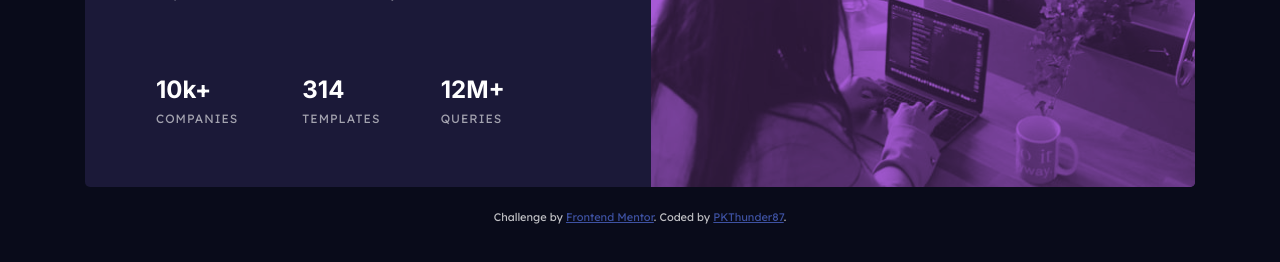
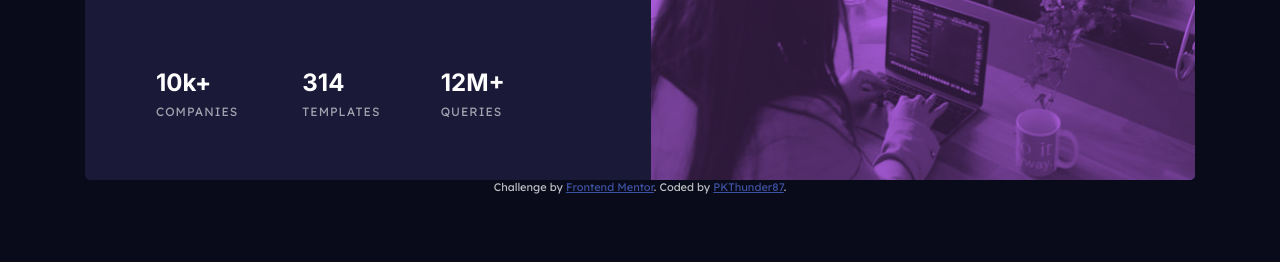
Before and after one commit to pkthunder87/stats-card, a plain HTML site: page index.html in a window 1280 px wide. Shown: the part 436-698 px from the top of the page. Drawn offline with Linux system fonts and the light colour scheme.

Commit message:
Fix: Fix body viewport sizes to support laptop and phones

```diff
--- a/sass/_base.scss
+++ b/sass/_base.scss
@@ -3,10 +3,18 @@
 
 // Variables
 $bp-phone: 27.5em; // 440px
+$bp-tablet: 50em; // 800px
+$bp-laptop: 65em; // 1040px
 
 // Mixins
 @mixin query($bp-phone) {
   @media only screen and (max-width: $bp-phone) {
+    @content;
+  }
+}
+
+@mixin queryHeight($breakpoint-height) {
+  @media only screen and (max-height: $bp-tablet) {
     @content;
   }
 }
@@ -66,6 +74,11 @@ body {
   height: 100vh;
   width: 100vw;
 
+  @include query($bp-laptop) {
+    height: 100vh;
+    width: fit-content;
+  }
+
   @include query($bp-phone) {
     height: auto;
     width: 100vw;
--- a/sass/_layout.scss
+++ b/sass/_layout.scss
@@ -7,7 +7,11 @@
   position: absolute;
   bottom: 14rem;
 
-  @include base.query(base.$bp-phone) {
+  @include base.queryHeight(base.$bp-tablet) {
+    position: static;
+  }
+
+  @include base.query(base.$bp-laptop) {
     position: static;
   }
 }
```
Also changed, not shown: css/main.css, css/main.min.css.
